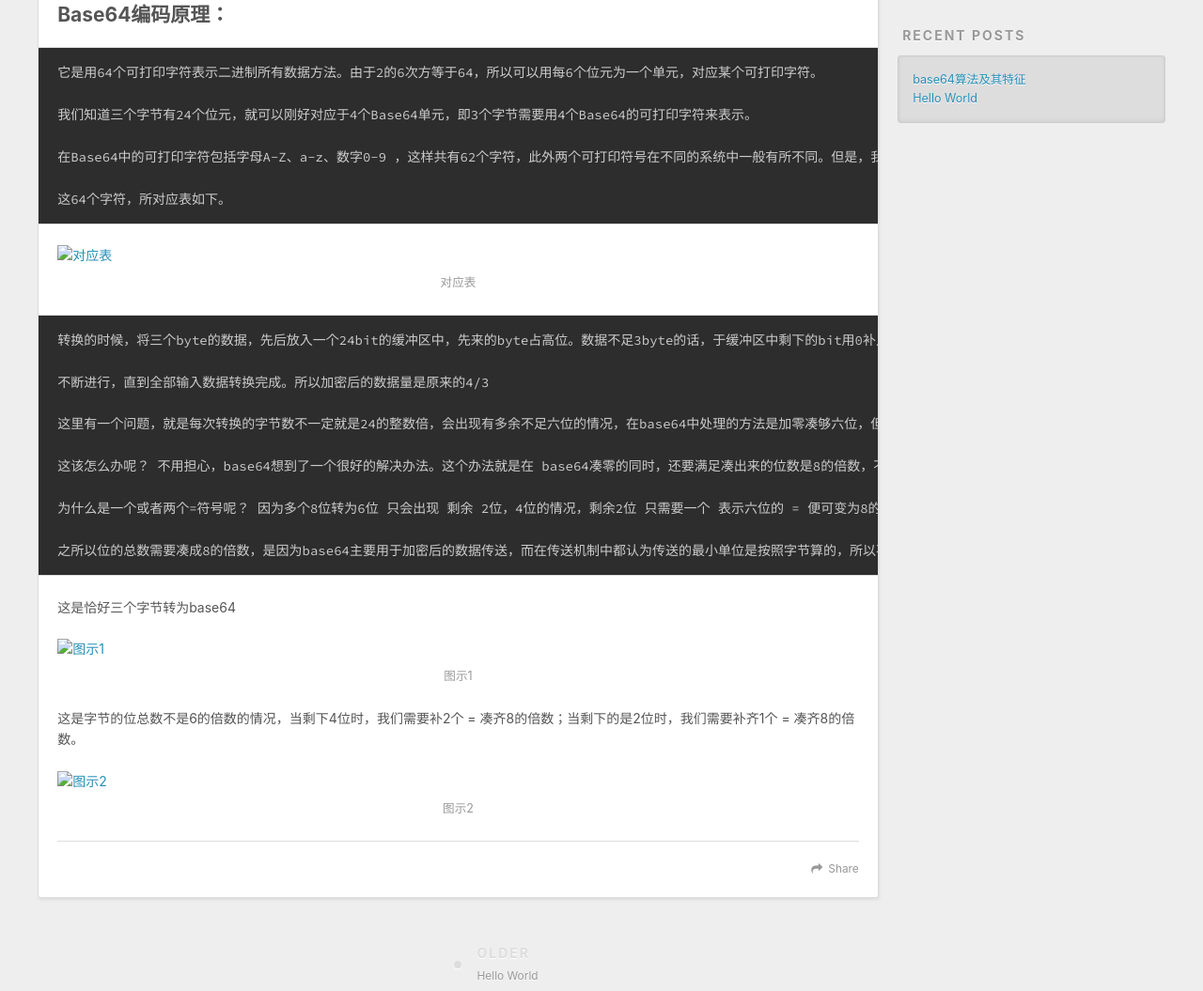
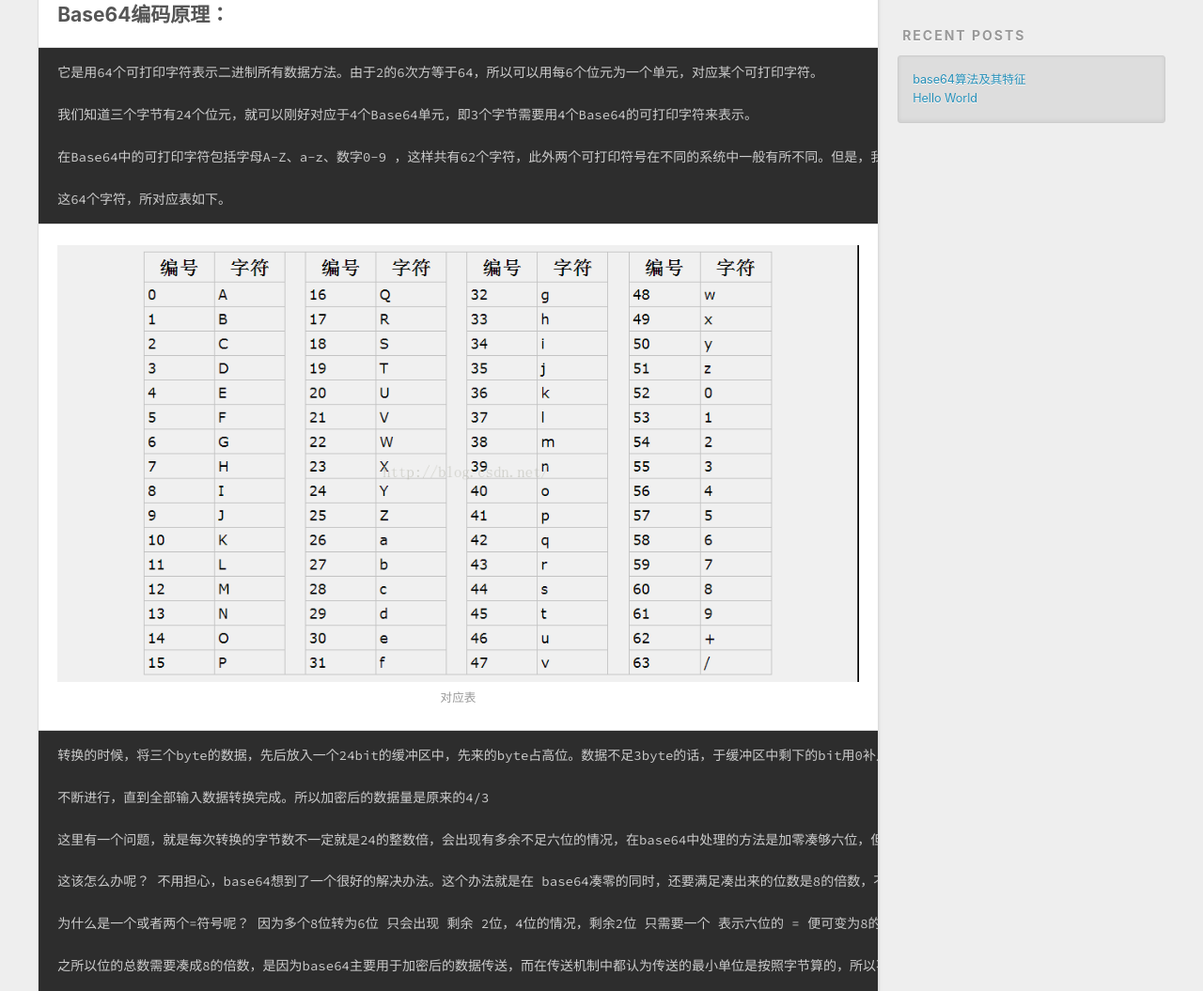
Before and after one commit to jadeblank/jadeblank.github.io, a plain HTML site: page 2020/07/06/base64/index.html in a window 1280 px wide. Shown: the part 450-1505 px from the top of the page at 94% size. Drawn offline with nearby package versions, Linux system fonts and the light colour scheme.

Commit message:
Site updated: 2020-07-07 08:51:11

```diff
--- a/2020/07/06/base64/index.html
+++ b/2020/07/06/base64/index.html
@@ -14,14 +14,14 @@
 <meta property="og:site_name" content="Jade_Blank">
 <meta property="og:description" content="Base64编码原理：它是用64个可打印字符表示二进制所有数据方法。由于2的6次方等于64，所以可以用每6个位元为一个单元，对应某个可打印字符。  我们知道三个字节有24个位元，就可以刚好对应于4个Base64单元，即3个字节需要用4个Base64的可打印字符来表示。  在Base64中的可打印字符包括字母A-Z、a-z、数字0-9 ，这样共有62个字符，此外两个可打印符号在不同的系统中一般有所不">
 <meta property="og:locale" content="en_US">
-<meta property="og:image" content="http://jadeblank.github.io/source/images/20200706/duiyingbiao.png">
-<meta property="og:image" content="http://jadeblank.github.io/source/images/20200706/tushi1.png">
-<meta property="og:image" content="http://jadeblank.github.io/source/images/20200706/tushi2.png">
+<meta property="og:image" content="http://jadeblank.github.io/2020/07/06/base64/duiyingbiao.png">
+<meta property="og:image" content="http://jadeblank.github.io/2020/07/06/base64/tushi1.png">
+<meta property="og:image" content="http://jadeblank.github.io/2020/07/06/base64/tushi2.png">
 <meta property="article:published_time" content="2020-07-05T16:00:00.000Z">
-<meta property="article:modified_time" content="2020-07-06T16:06:02.820Z">
+<meta property="article:modified_time" content="2020-07-07T00:50:21.036Z">
 <meta property="article:author" content="John Doe">
 <meta name="twitter:card" content="summary">
-<meta name="twitter:image" content="http://jadeblank.github.io/source/images/20200706/duiyingbiao.png">
+<meta name="twitter:image" content="http://jadeblank.github.io/2020/07/06/base64/duiyingbiao.png">
 
     <link rel="alternate" href="/atom.xml" title="Jade_Blank" type="application/atom+xml">
 
@@ -98,7 +98,7 @@
 
 在Base64中的可打印字符包括字母A-Z、a-z、数字0-9 ，这样共有62个字符，此外两个可打印符号在不同的系统中一般有所不同。但是，我们经常所说的Base64另外2个字符是：“+/”。
 
-这64个字符，所对应表如下。 </code></pre><p><img src="/source/images/20200706/duiyingbiao.png" alt="对应表"> </p>
+这64个字符，所对应表如下。 </code></pre><p><img src="/2020/07/06/base64/duiyingbiao.png" alt="对应表"> </p>
 <pre><code>转换的时候，将三个byte的数据，先后放入一个24bit的缓冲区中，先来的byte占高位。数据不足3byte的话，于缓冲区中剩下的bit用0补足。&lt;!-- more --&gt;然后，每次取出6个bit，按照其值选择ABCDEFGHIJKLMNOPQRSTUVWXYZabcdefghijklmnopqrstuvwxyz0123456789+/中的字符作为编码后的输出。
 
 不断进行，直到全部输入数据转换完成。所以加密后的数据量是原来的4/3
@@ -110,9 +110,9 @@
 为什么是一个或者两个=符号呢？ 因为多个8位转为6位 只会出现 剩余 2位，4位的情况，剩余2位 只需要一个 表示六位的 = 便可变为8的整数；而剩余4位 需要两个表示6位的 = 便可以变成16 是8的整数。然后在解密的时候不解析 =即可。
 
 之所以位的总数需要凑成8的倍数，是因为base64主要用于加密后的数据传送，而在传送机制中都认为传送的最小单位是按照字节算的，所以不能出现不是位总数不是8的倍数的情况，在接收到数据后，按顺序将6位的base64直接按照顺序解密成字节就完成解密了。</code></pre><p>这是恰好三个字节转为base64</p>
-<p><img src="/source/images/20200706/tushi1.png" alt="图示1"></p>
+<p><img src="/2020/07/06/base64/tushi1.png" alt="图示1"></p>
 <p>这是字节的位总数不是6的倍数的情况，当剩下4位时，我们需要补2个 =  凑齐8的倍数；当剩下的是2位时，我们需要补齐1个 = 凑齐8的倍数。</p>
-<p><img src="/source/images/20200706/tushi2.png" alt="图示2"></p>
+<p><img src="/2020/07/06/base64/tushi2.png" alt="图示2"></p>
 
 
     </div>
```
Also changed, not shown: index.html (+3 -3 lines), 2020/07/06/base64/cat_200_200.jpg (added), 2020/07/06/base64/duiyingbiao.png (added), 2020/07/06/base64/tushi1.png (added), 2020/07/06/base64/tushi2.png (added), css/images/cat_200_200.jpg (added), css/images/duiyingbiao.png (added), css/images/tushi1.png (added), css/images/tushi2.png (added), img/cat_200_200.jpg (renamed from images/20200706/cat_200_200.jpg), img/duiyingbiao.png (renamed from images/20200706/duiyingbiao.png), img/tushi1.png (renamed from images/20200706/tushi1.png), img/tushi2.png (renamed from images/20200706/tushi2.png).
